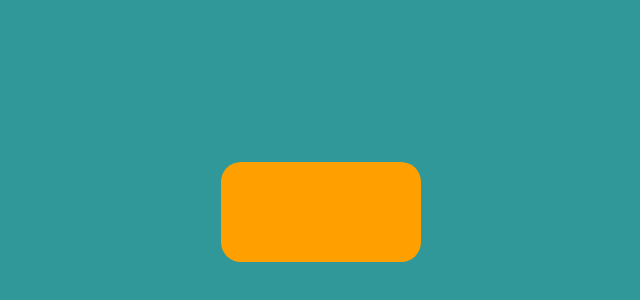
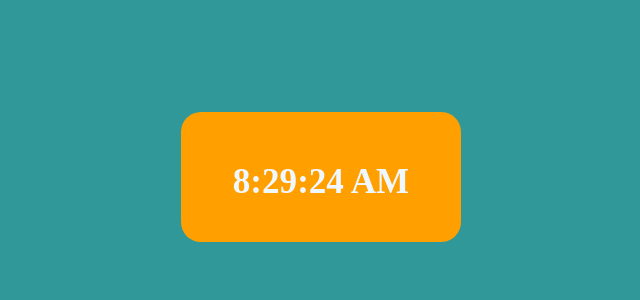
Before and after one commit to kiran-jaswant/Digital-Clock, a plain HTML site: page index.html in a window 1280 px wide. Shown: the part 138-438 px from the top of the page, without its empty margins (319-959 px from the left). Drawn offline with Linux system fonts and the light colour scheme.

Commit message:
styling provided

```diff
--- a/script.js
+++ b/script.js
@@ -0,0 +1,4 @@
+const clock = document.querySelector("#clock");
+ let date= new Date();
+
+ clock.innerHTML=`<h3>${date.toLocaleTimeString()}</h3>`
--- a/style.css
+++ b/style.css
@@ -5,9 +5,13 @@ body{
 }
 #clock{
     height: 100px;
-    width: 200px;
+    width: 250px;
     background-color:#FF9F00;
     margin:auto;
-    margin-top: 300px;
+    margin-top: 250px;
     border-radius:20px;
+    color:aliceblue;
+    padding: 15px;
+    text-align: center;
+    font-size: 30px;
 }
```
